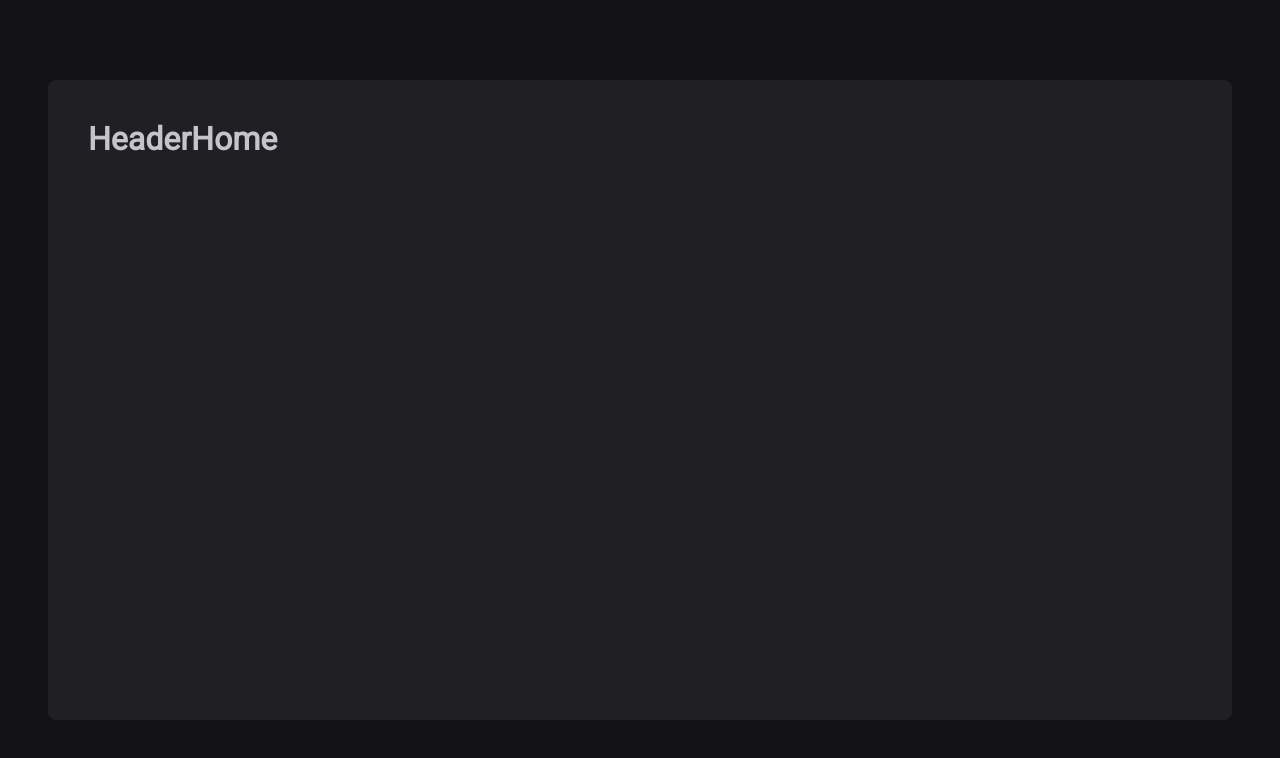
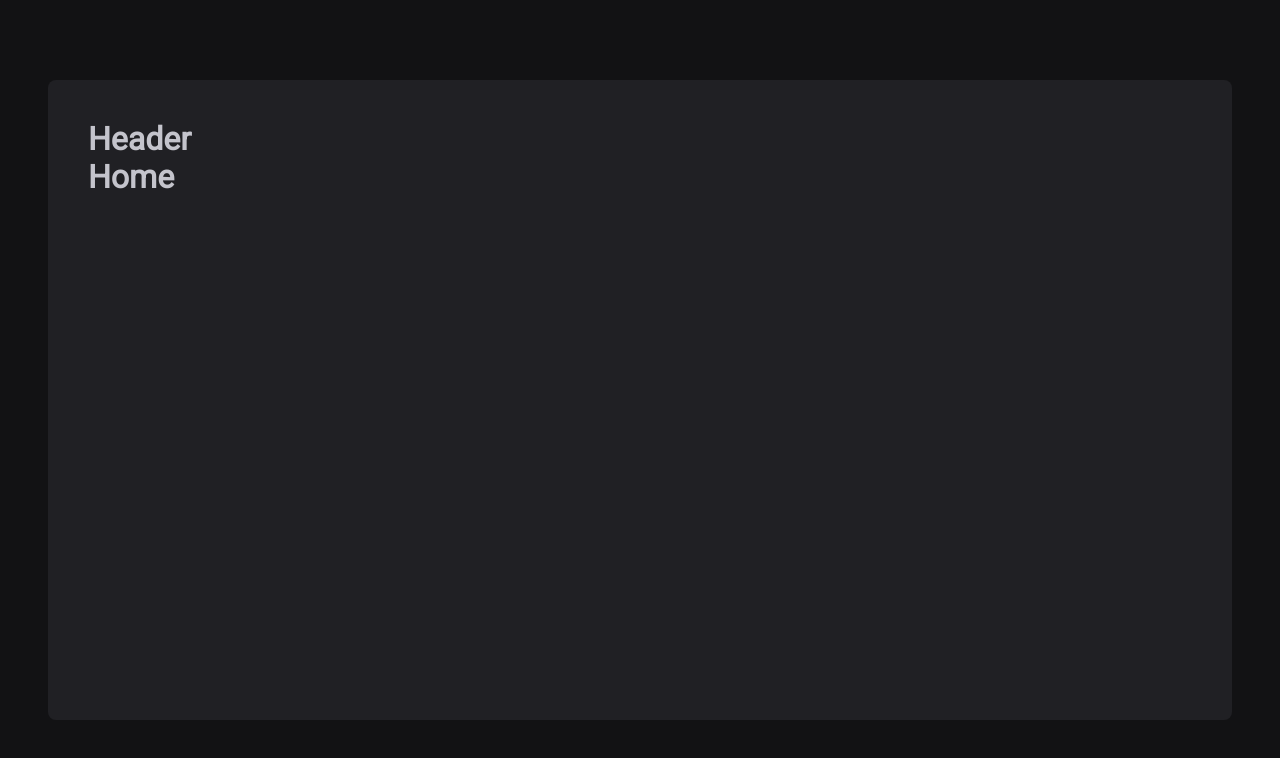
Before and after one commit to vivianequeiroz/react-timer, a React (Vite) app: page / in a window 1280 px wide. Shown: the top 758 px of the page. Built offline with nearby package versions, Linux system fonts and the light colour scheme.

Commit message:
fix: remove unecessary display property

```diff
--- a/src/layouts/DefaultLayout/styles.ts
+++ b/src/layouts/DefaultLayout/styles.ts
@@ -1,9 +1,6 @@
 import styled from 'styled-components'
 
 export const LayoutContainer = styled.div`
-  display: flex;
-  flex-direction: collumn;
-
   max-width: 74rem;
   height: calc(100vh - 10rem);
   margin: 5rem auto;
```
